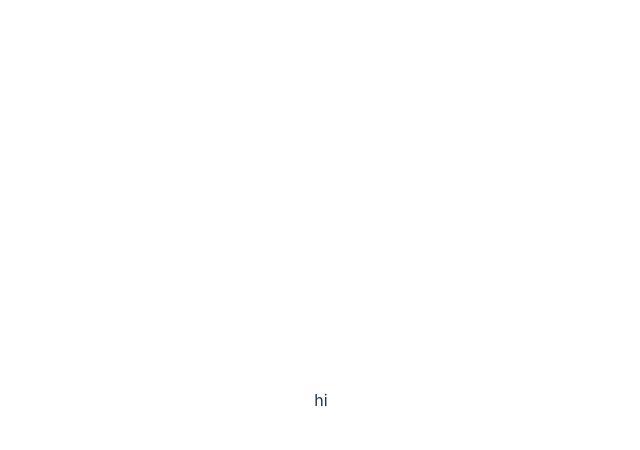
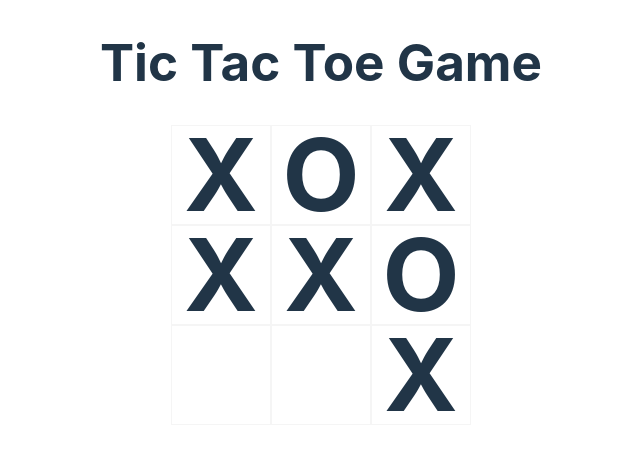
Before and after one commit to SalamanderCtesiphon/anuddah-tic-tac-toe, a React (Vite) app in the folder tic-tac-toe/: page / in a window 1280 px wide. Shown: the top 450 px of the page, without its empty margins (319-959 px from the left). Built offline with nearby package versions, Linux system fonts and the light colour scheme.

Commit message:
created a basic layout for the game and styled it

```diff
--- a/tic-tac-toe/src/App.css
+++ b/tic-tac-toe/src/App.css
@@ -1,6 +1,24 @@
-#root {
-  max-width: 1280px;
-  margin: 0 auto;
-  padding: 2rem;
-  text-align: center;
+.screen {
+  display: flex;
+  flex-direction: column;
+  align-items: center;
+  justify-content: flex-start;
 }
+
+.game-board {
+  height: 300px;
+  width: 300px;
+  display: flex;
+  flex-wrap: wrap;
+}
+
+.game-square {
+  font-size: 100px;
+  font-weight: bold;
+  height: 98px;
+  width: 98px;
+  border: 1px solid whitesmoke;
+  display: flex;
+  align-items: center;
+  justify-content: center;
+}
--- a/tic-tac-toe/src/App.jsx
+++ b/tic-tac-toe/src/App.jsx
@@ -1,7 +1,62 @@
+import { useState } from 'react'
 import './App.css'
 
 function App() {
-  return <>hi</>
+  const [gameboard, setGameboard] = useState([
+    {
+      id: 1,
+      value: 'X',
+    },
+    {
+      id: 2,
+      value: 'O',
+    },
+    {
+      id: 3,
+      value: 'X',
+    },
+    {
+      id: 4,
+      value: 'X',
+    },
+    {
+      id: 5,
+      value: 'X',
+    },
+    {
+      id: 6,
+      value: 'O',
+    },
+    {
+      id: 7,
+      value: ' ',
+    },
+    {
+      id: 8,
+      value: ' ',
+    },
+    {
+      id: 9,
+      value: 'X',
+    },
+  ])
+  console.log(gameboard)
+  return (
+    <>
+      <div className="screen">
+        <h1>Tic Tac Toe Game</h1>
+        <div className="game-board">
+          {gameboard.map((square) => {
+            return (
+              <div key={square.id} className="game-square">
+                {square.value}
+              </div>
+            )
+          })}
+        </div>
+      </div>
+    </>
+  )
 }
 
 export default App
--- a/tic-tac-toe/src/index.css
+++ b/tic-tac-toe/src/index.css
@@ -25,8 +25,6 @@ a:hover {
 
 body {
   margin: 0;
-  display: flex;
-  place-items: center;
   min-width: 320px;
   min-height: 100vh;
 }
```
